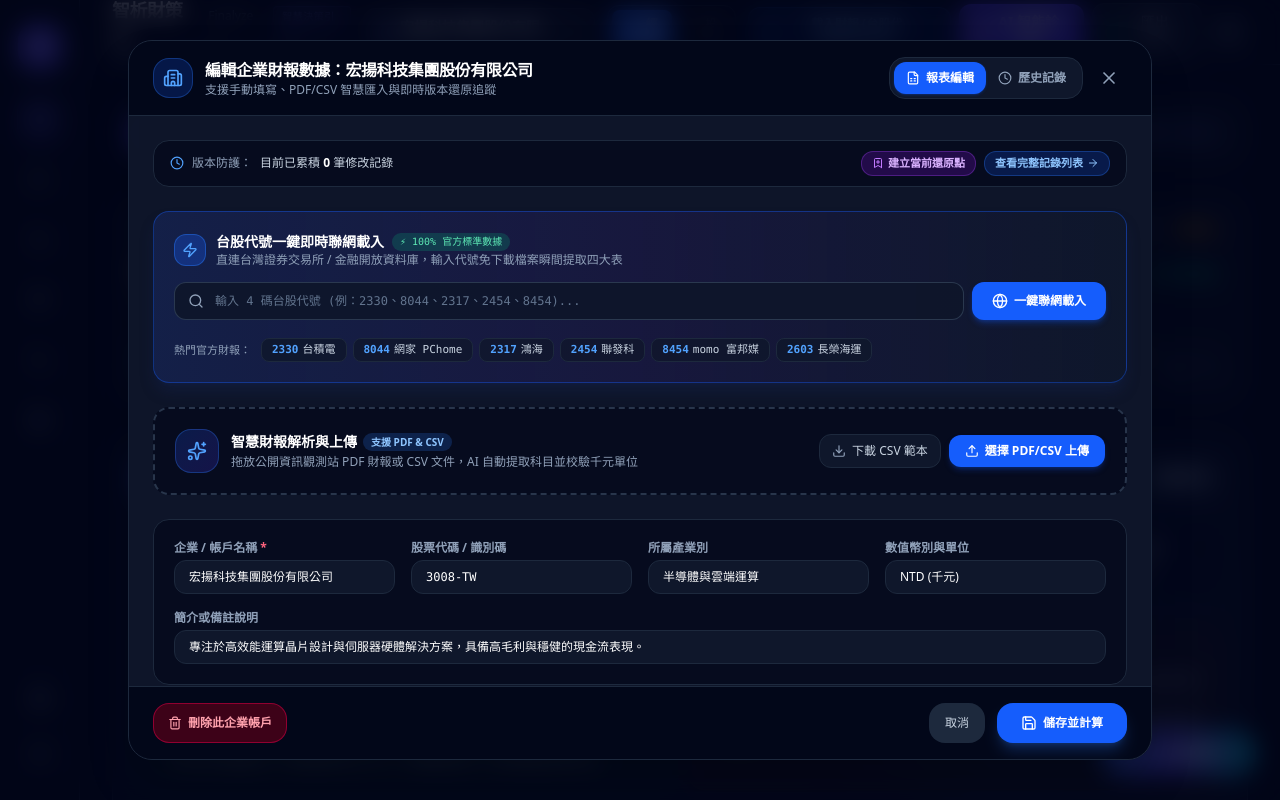
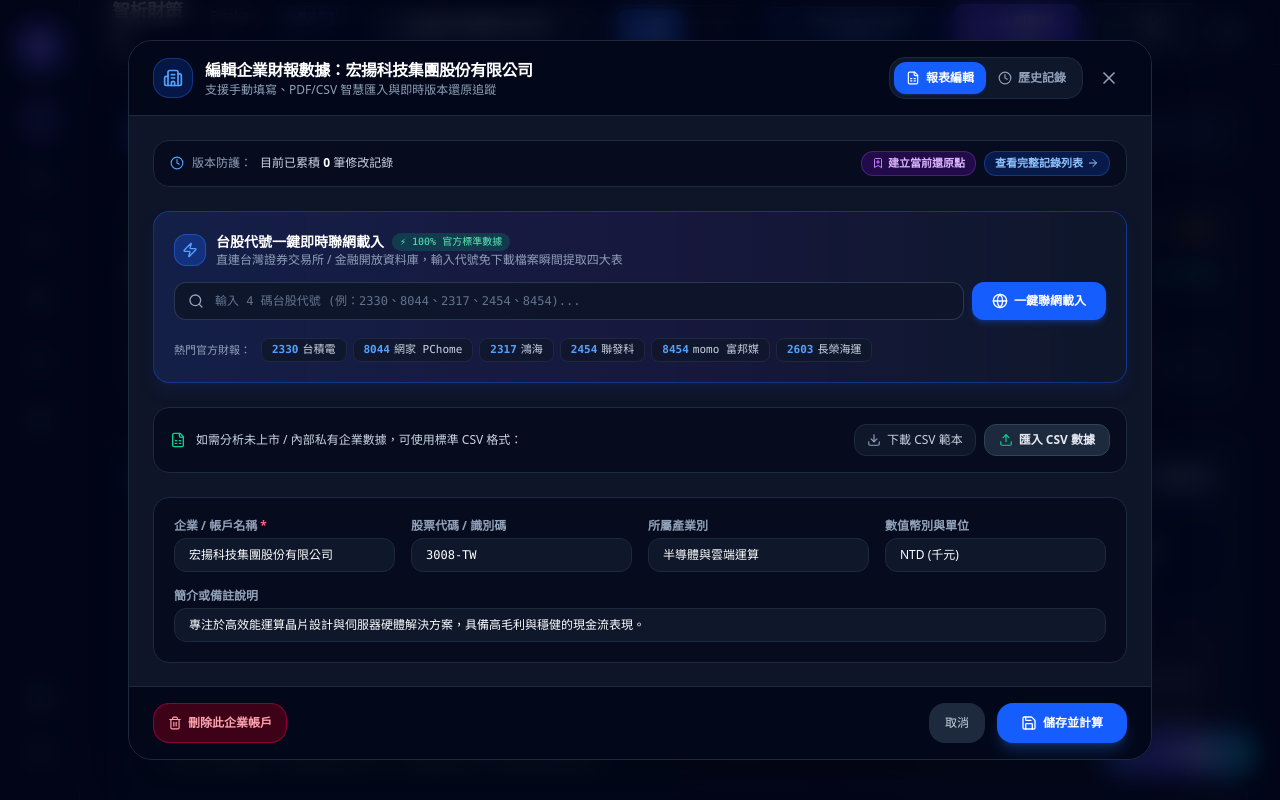
Before and after one commit to kevinhuang-coder/-AI-, a React (Vite) app: page / in a window 1280 px wide. Both pictures are taken after a click on the button 1228 px from the left and 32 px from the top of the page. Shown: the top 800 px of the page. Built offline with nearby package versions, Linux system fonts and the light colour scheme.

Commit message:
全面移除 PDF 自行上傳，升級為台股代號一鍵即時聯網查詢 (確保產出 100% 穩定零幻覺)

```diff
--- a/src/components/header/Navbar.tsx
+++ b/src/components/header/Navbar.tsx
@@ -136,7 +136,7 @@
                         className="w-full flex items-center space-x-2 px-3 py-2 text-xs font-semibold text-blue-400 hover:bg-slate-800 rounded-xl transition"
                       >
                         <Upload className="w-3.5 h-3.5" />
-                        <span>載入財報 (台股代號 / PDF / CSV)</span>
+                        <span>載入財報 (台股代號 / CSV)</span>
                       </button>
                       <button
                         onClick={() => {
@@ -195,10 +195,10 @@
                 setIsDataEditorOpen(true);
               }}
               className="flex items-center space-x-1.5 px-2.5 sm:px-3 py-1.5 sm:py-2 rounded-xl bg-blue-600/20 hover:bg-blue-600/30 text-blue-300 border border-blue-500/30 text-xs font-semibold transition min-h-[38px]"
-              title="輸入台股代號、上傳 PDF 或 CSV 財務報告書"
+              title="輸入 4 碼台股代號或匯入標準 CSV 財務數據"
             >
               <Upload className="w-3.5 h-3.5 text-blue-400 flex-shrink-0" />
-              <span className="hidden md:inline">載入財報 (台股代號/PDF/CSV)</span>
+              <span className="hidden md:inline">載入財報 (台股代號/CSV)</span>
               <span className="md:hidden">載入財報</span>
             </button>
 
--- a/src/components/modals/DataEditorModal.tsx
+++ b/src/components/modals/DataEditorModal.tsx
@@ -49,15 +49,11 @@
   const [error, setError] = useState<string | null>(null);
   const [restoreToast, setRestoreToast] = useState<string | null>(null);
 
-  // PDF & Import states
-  const [isParsingPdf, setIsParsingPdf] = useState(false);
-  const [pdfParseStep, setPdfParseStep] = useState('');
   const [importSuccessInfo, setImportSuccessInfo] = useState<{
     companyName: string;
     periodsCount: number;
     filename: string;
   } | null>(null);
-  const [isDragOver, setIsDragOver] = useState(false);
 
   // 台股即時聯網搜尋狀態
   const [stockCodeInput, setStockCodeInput] = useState('');
@@ -401,140 +397,18 @@
     link.click();
   };
 
-  // PDF Import via Gemini Multimodal Analysis with Intelligent Fallback
-  const handlePdfUpload = async (file: File) => {
-    if (!file) return;
-    if (file.type !== 'application/pdf' && !file.name.toLowerCase().endsWith('.pdf')) {
-      setError('請選擇標準 PDF 財務報告書檔案 (*.pdf)');
-      return;
-    }
-
-    setIsParsingPdf(true);
-    setError(null);
-    setPdfParseStep('正在讀取並解析 PDF 檔案數據...');
-
-    try {
-      const base64Data = await new Promise<string>((resolve, reject) => {
-        const reader = new FileReader();
-        reader.onload = () => resolve(reader.result as string);
-        reader.onerror = (err) => reject(err);
-        reader.readAsDataURL(file);
-      });
-
-      setPdfParseStep('智析 AI 會計師正在掃描損益表、資產負債表與現金流量表...');
-
-      let parsedCompany: any = null;
-
-      try {
-        const response = await fetch('/api/financial/parse-pdf', {
-          method: 'POST',
-          headers: {
-            'Content-Type': 'application/json',
-          },
-          body: JSON.stringify({
-            pdfBase64: base64Data,
-            filename: file.name,
-          }),
-        });
-
-        if (response.ok) {
-          const result = await response.json();
-          if (result.success && result.company && Array.isArray(result.company.periods) && result.company.periods.length > 0) {
-            parsedCompany = result.company;
-          }
-        }
-      } catch (networkOrApiErr) {
-        console.warn('API PDF Parse fetch failed or returned non-JSON:', networkOrApiErr);
-      }
-
-      if (!parsedCompany) {
-        throw new Error(
-          `無法直接從「${file.name}」提取財務文字數據。\n\n【原因說明】：公開資訊觀測站 (MOPS) 的會計師查核報告 PDF 屬於印刷向量圖層或影像掃描檔（無法複製選取純文字），純前端解析無法精準定位科目金額。\n\n【建議解決方式】：\n1. 點選下方「下載標準 CSV 範本」，填寫 6~8 個核心科目後上傳 CSV 檔（100% 精確、絕不產生數字幻覺）。\n2. 或於下方數據編輯表格直接填寫/核算。\n3. 系統已內建「網路家庭 (PChome 8044)」民國113與114年度官方會計師查核數據，您可直接於頂部切換選取！`
-        );
-      }
-
-      setPdfParseStep('正在核算千元幣別單位與財務平衡校驗...');
-
-      if (parsedCompany.name) setName(parsedCompany.name);
-      if (parsedCompany.code) setCode(parsedCompany.code);
-      if (parsedCompany.industry) setIndustry(parsedCompany.industry);
-      if (parsedCompany.currency) setCurrency(parsedCompany.currency);
-      if (parsedCompany.description) setDescription(parsedCompany.description);
-
-      if (Array.isArray(parsedCompany.periods) && parsedCompany.periods.length > 0) {
-        const sorted = [...parsedCompany.periods].sort((a: any, b: any) => a.year - b.year);
-        setPeriods(sorted);
-        setImportSuccessInfo({
-          companyName: parsedCompany.name || file.name,
-          periodsCount: sorted.length,
-          filename: file.name,
-        });
-
-        // Add history log for PDF import
-        addChangeRecord(
-          {
-            id: editingCompany ? editingCompany.id : `company-${Date.now()}`,
-            name: parsedCompany.name || file.name,
-            code: parsedCompany.code || 'PDF-IMPORT',
-            industry: parsedCompany.industry || '綜合產業',
-            currency: parsedCompany.currency || 'NTD (千元)',
-            description: parsedCompany.description || `PDF 財報匯入：${file.name}`,
-            periods: sorted,
-          },
-          'import_pdf',
-          'PDF 財報智慧匯入',
-          `從「${file.name}」提取出 ${sorted.length} 個財務期別`
-        );
-      } else {
-        throw new Error('PDF 辨識完成但未發現足夠的財務期間數據。');
-      }
-    } catch (err: any) {
-      console.error('PDF Parse failed:', err);
-      setError(err.message || 'PDF 解析失敗，請檢查檔案格式或改用 CSV 檔案上傳。');
-    } finally {
-      setIsParsingPdf(false);
-      setPdfParseStep('');
-      if (fileInputRef.current) {
-        fileInputRef.current.value = '';
-      }
-    }
-  };
-
   const handleFileInputChange = (e: React.ChangeEvent<HTMLInputElement>) => {
     const file = e.target.files?.[0];
     if (!file) return;
 
-    if (file.name.toLowerCase().endsWith('.pdf') || file.type === 'application/pdf') {
-      handlePdfUpload(file);
-    } else if (file.name.toLowerCase().endsWith('.csv') || file.type === 'text/csv') {
+    if (file.name.toLowerCase().endsWith('.csv') || file.type === 'text/csv') {
       handleCsvUploadFile(file);
     } else {
-      setError('不支援的檔案格式，請上傳 PDF (*.pdf) 或 CSV (*.csv) 財務文件。');
+      setError('請選擇標準 CSV 格式之財務資料檔案 (*.csv)。');
     }
-  };
-
-  const handleDrop = (e: React.DragEvent) => {
-    e.preventDefault();
-    setIsDragOver(false);
-    const file = e.dataTransfer.files?.[0];
-    if (!file) return;
-
-    if (file.name.toLowerCase().endsWith('.pdf') || file.type === 'application/pdf') {
-      handlePdfUpload(file);
-    } else if (file.name.toLowerCase().endsWith('.csv') || file.type === 'text/csv') {
-      handleCsvUploadFile(file);
-    } else {
-      setError('請拖放 PDF 或 CSV 格式之財務報表檔案。');
+    if (fileInputRef.current) {
+      fileInputRef.current.value = '';
     }
-  };
-
-  const handleDragOver = (e: React.DragEvent) => {
-    e.preventDefault();
-    setIsDragOver(true);
-  };
-
-  const handleDragLeave = () => {
-    setIsDragOver(false);
   };
 
   // CSV Import helper
@@ -908,83 +782,39 @@
                 </div>
               </div>
 
-              {/* Smart PDF & CSV Upload Dropzone */}
-              <div
-                onDrop={handleDrop}
-                onDragOver={handleDragOver}
-                onDragLeave={handleDragLeave}
-                className={`relative rounded-2xl border-2 border-dashed transition-all p-5 text-center ${
-                  isDragOver
-                    ? 'border-blue-500 bg-blue-950/40 scale-[1.005]'
-                    : 'border-slate-700/80 bg-slate-950/60 hover:border-slate-600'
-                }`}
-              >
-                {isParsingPdf ? (
-                  <div className="py-6 flex flex-col items-center justify-center space-y-3">
-                    <div className="relative">
-                      <div className="w-12 h-12 rounded-2xl bg-blue-600/20 border border-blue-500/40 flex items-center justify-center animate-pulse">
-                        <Sparkles className="w-6 h-6 text-blue-400" />
+              {/* Standard CSV Import Toolbar for Custom / Unlisted Companies */}
+              <div className="flex flex-col sm:flex-row items-center justify-between gap-3 p-3.5 sm:p-4 rounded-2xl bg-slate-950/60 border border-slate-800">
+                <div className="flex items-center space-x-2.5">
+                  <FileSpreadsheet className="w-4 h-4 text-emerald-400 flex-shrink-0" />
+                  <span className="text-xs text-slate-300">
+                    如需分析未上市 / 內部私有企業數據，可使用標準 CSV 格式：
+                  </span>
                 </div>
-                      <Loader2 className="w-6 h-6 text-blue-400 animate-spin absolute -top-1 -right-1" />
-                    </div>
-                    <div className="space-y-1">
-                      <h4 className="text-sm font-bold text-white">Gemini Multimodal 財報智慧解析中...</h4>
-                      <p className="text-xs text-blue-300 font-mono animate-pulse">
-                        {pdfParseStep || '正在讀取報表科目並換算標準千元數值...'}
-                      </p>
-                    </div>
-                    <p className="text-[11px] text-slate-400 max-w-md">
-                      支援台灣公開資訊觀測站 (MOPS) 財報、上市櫃年報/季報、IFRS 與 GAAP 損益表與資產負債表
-                    </p>
-                  </div>
-                ) : (
-                  <div className="flex flex-col sm:flex-row items-center justify-between gap-4">
-                    <div className="flex items-center space-x-3 text-left">
-                      <div className="w-11 h-11 rounded-2xl bg-gradient-to-br from-blue-600/20 to-indigo-600/20 border border-blue-500/30 text-blue-400 flex items-center justify-center flex-shrink-0">
-                        <Sparkles className="w-5 h-5" />
-                      </div>
-                      <div>
-                        <h4 className="text-sm font-bold text-white flex items-center gap-1.5">
-                          <span>智慧財報解析與上傳</span>
-                          <span className="px-2 py-0.5 rounded-full bg-blue-500/20 text-blue-300 text-[10px] font-semibold">
-                            支援 PDF & CSV
-                          </span>
-                        </h4>
-                        <p className="text-xs text-slate-400 mt-0.5">
-                          拖放公開資訊觀測站 PDF 財報或 CSV 文件，AI 自動提取科目並校驗千元單位
-                        </p>
-                      </div>
-                    </div>
-
-                    <div className="flex items-center space-x-2 flex-shrink-0">
+                <div className="flex items-center space-x-2 w-full sm:w-auto justify-end">
                   <input
                     ref={fileInputRef}
                     type="file"
-                        accept=".pdf,.csv,application/pdf,text/csv"
+                    accept=".csv,text/csv"
                     className="hidden"
                     onChange={handleFileInputChange}
                   />
-
                   <button
                     type="button"
                     onClick={downloadTemplate}
-                        className="flex items-center space-x-1.5 px-3 py-2 rounded-xl bg-slate-900 hover:bg-slate-800 text-slate-300 border border-slate-800 text-xs font-medium transition"
+                    className="flex items-center space-x-1.5 px-3 py-1.5 rounded-xl bg-slate-900 hover:bg-slate-800 text-slate-300 border border-slate-800 text-xs font-medium transition min-h-[32px]"
                   >
                     <Download className="w-3.5 h-3.5 text-slate-400" />
                     <span>下載 CSV 範本</span>
                   </button>
-
                   <button
                     type="button"
                     onClick={() => fileInputRef.current?.click()}
-                        className="flex items-center space-x-1.5 px-4 py-2 rounded-xl bg-blue-600 hover:bg-blue-500 text-white text-xs font-semibold transition shadow-md shadow-blue-600/25"
+                    className="flex items-center space-x-1.5 px-3.5 py-1.5 rounded-xl bg-slate-800 hover:bg-slate-700 text-slate-200 border border-slate-700 text-xs font-semibold transition min-h-[32px]"
                   >
-                        <Upload className="w-3.5 h-3.5" />
-                        <span>選擇 PDF/CSV 上傳</span>
+                    <Upload className="w-3.5 h-3.5 text-emerald-400" />
+                    <span>匯入 CSV 數據</span>
                   </button>
                 </div>
-                  </div>
-                )}
               </div>
 
               {/* Company Metadata Inputs */}
```
Lines whose indentation alone changed are shown as unchanged.
